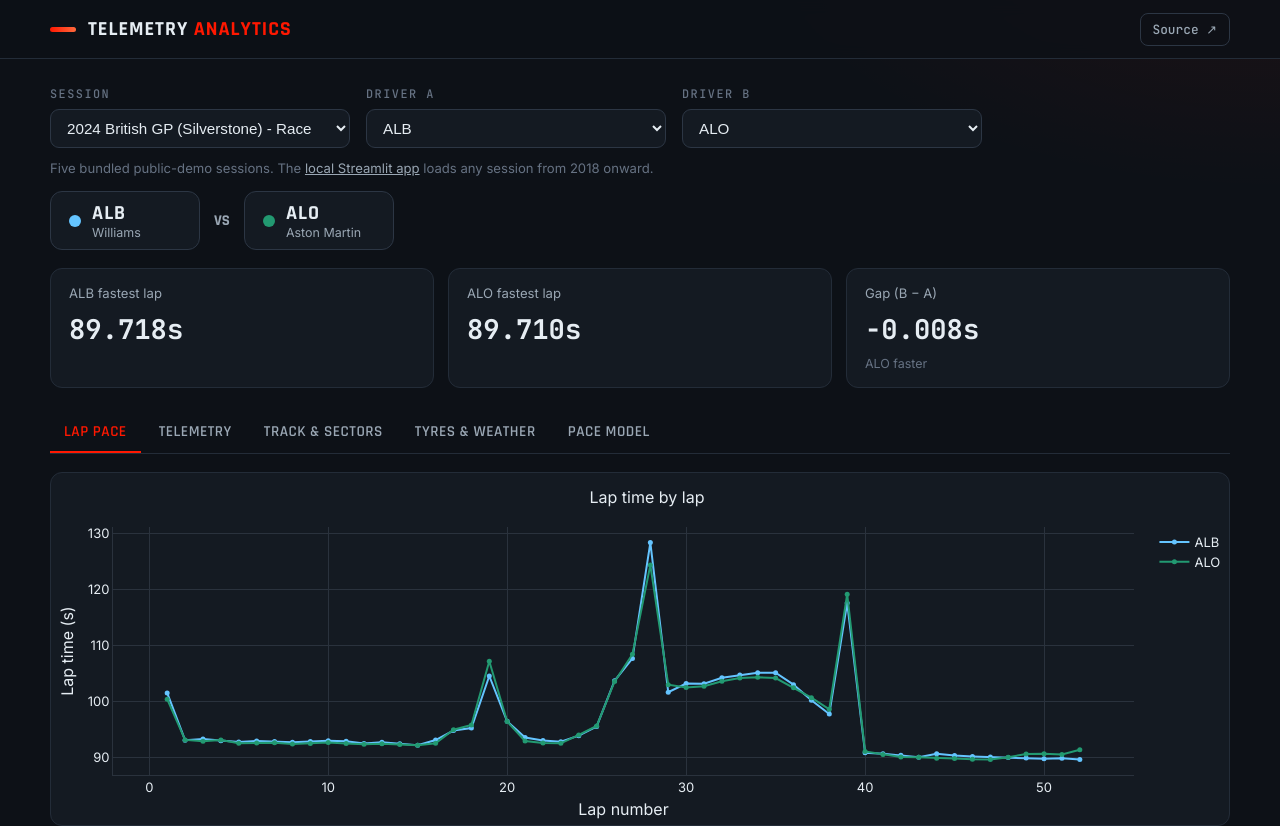
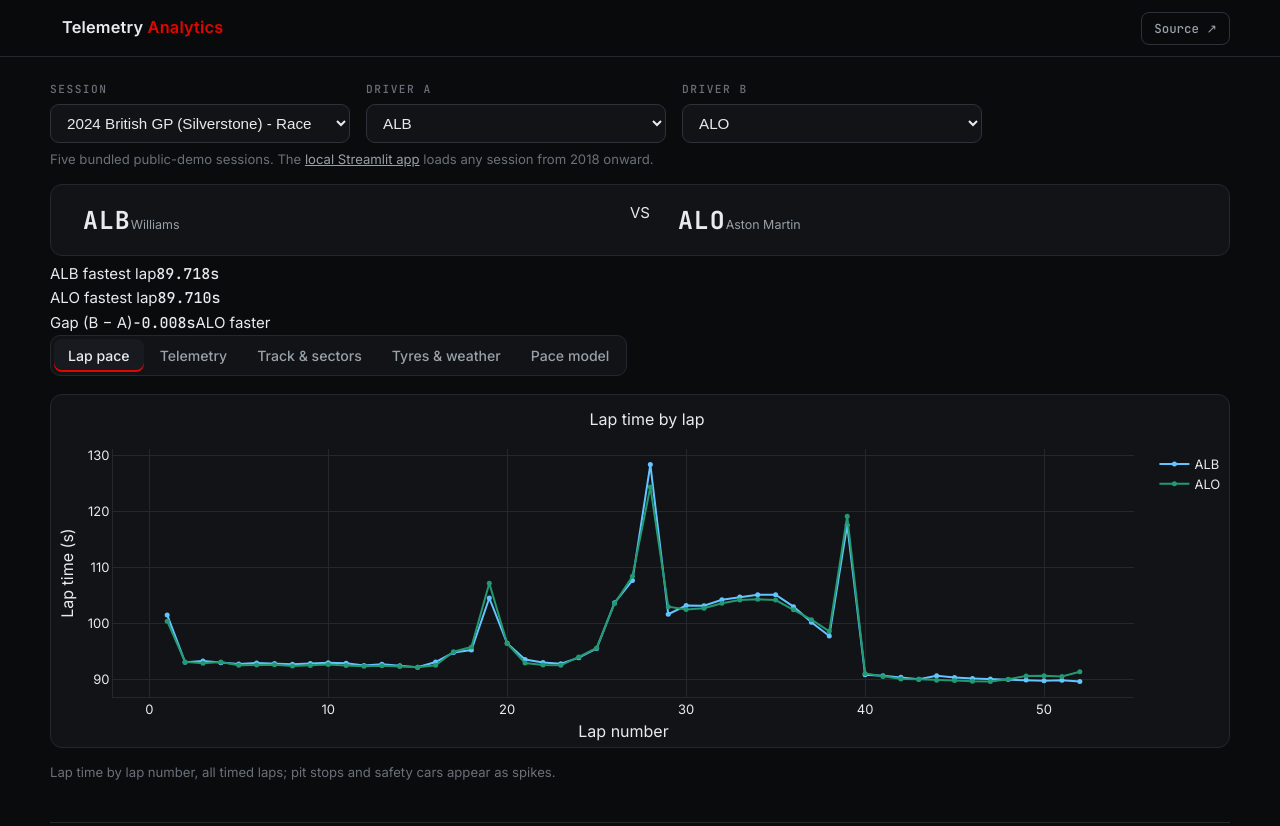
Before and after one commit to Johaan-Mannanal/motorsport-telemetry-analytics, a website built with Vite: page web/index.html in a window 1280 px wide. Shown: the top 826 px of the page. Built offline with nearby package versions, Linux system fonts and the light colour scheme.

Commit message:
Carbon tokens, Inter/mono type, and Pit Wall shell styles for the web dashboard

```diff
--- a/web/index.html
+++ b/web/index.html
@@ -5,11 +5,11 @@
   <meta name="viewport" content="width=device-width, initial-scale=1" />
   <title>Motorsport Telemetry Analytics</title>
   <meta name="description" content="Interactive Formula 1 telemetry dashboard: compare two drivers' fastest laps with speed, delta time, sector, tyre, and pace-model analysis." />
-  <meta name="theme-color" content="#0d1117" />
+  <meta name="theme-color" content="#0a0b0d" />
   <link rel="icon" href="/favicon.svg" type="image/svg+xml" />
   <link rel="preconnect" href="https://fonts.googleapis.com" />
   <link rel="preconnect" href="https://fonts.gstatic.com" crossorigin />
-  <link href="https://fonts.googleapis.com/css2?family=Rajdhani:wght@600;700&family=Inter:wght@400;500;600&family=JetBrains+Mono:wght@500;700&display=swap" rel="stylesheet" />
+  <link href="https://fonts.googleapis.com/css2?family=Inter:wght@400;500;600&family=JetBrains+Mono:wght@500;700&display=swap" rel="stylesheet" />
   <link rel="stylesheet" href="/src/style.css" />
 </head>
 <body>
--- a/web/src/style.css
+++ b/web/src/style.css
@@ -1,22 +1,21 @@
 :root {
-  --bg: #0d1117;
-  --panel: #141a22;
-  --border: #232c38;
-  --border-2: #2c3644;
-  --ink: #e6edf3;
-  --muted: #9aa7b4;
-  --faint: #667283;
-  --accent: #ff1801;
+  --bg: #0a0b0d;
+  --panel: #111317;
+  --panel-2: #171a1f;
+  --border: #23272e;
+  --border-2: #2e333b;
+  --ink: #e8eaed;
+  --muted: #98a0a8;
+  --faint: #6a7178;
+  --red: #e10600;
+  --red-soft: rgba(225, 6, 0, 0.12);
   --mono: 'JetBrains Mono', ui-monospace, monospace;
-  --display: 'Rajdhani', system-ui, sans-serif;
 }
 
 * { box-sizing: border-box; margin: 0; padding: 0; }
 
 body {
-  background:
-    radial-gradient(900px 480px at 100% -10%, rgba(255, 24, 1, 0.08), transparent 60%),
-    var(--bg);
+  background: var(--bg);
   color: var(--ink);
   font-family: 'Inter', system-ui, sans-serif;
   font-size: 15px;
@@ -24,56 +23,60 @@ body {
 }
 
 .wrap { width: min(100% - 36px, 1180px); margin-inline: auto; }
-.mono { font-family: var(--mono); }
+.mono { font-family: var(--mono); font-variant-numeric: tabular-nums; }
 .hidden { display: none; }
 
+:focus-visible { outline: 2px solid var(--red); outline-offset: 2px; border-radius: 4px; }
+
 /* Header */
-.top { border-bottom: 1px solid var(--border); background: rgba(13, 17, 23, 0.85); backdrop-filter: blur(8px); position: sticky; top: 0; z-index: 10; }
-.top-inner { display: flex; align-items: center; justify-content: space-between; height: 58px; }
+.top { border-bottom: 1px solid var(--border); background: rgba(10, 11, 13, 0.85); backdrop-filter: blur(8px); position: sticky; top: 0; z-index: 10; }
+.top-inner { display: flex; align-items: center; justify-content: space-between; height: 56px; }
 .brand { display: flex; align-items: center; gap: 12px; }
-.brand-mark { width: 26px; height: 5px; border-radius: 3px; background: linear-gradient(90deg, var(--accent), #ff6a3d); }
-.brand h1 { font-family: var(--display); font-size: 1.25rem; text-transform: uppercase; letter-spacing: 1px; }
-.brand em { color: var(--accent); font-style: normal; }
-.top-links a { color: var(--muted); font-family: var(--mono); font-size: 0.8rem; text-decoration: none;
+.brand h1 { font-size: 1.02rem; font-weight: 600; letter-spacing: 0.2px; }
+.brand em { color: var(--red); font-style: normal; }
+.lights { display: flex; gap: 4px; }
+.lights i { width: 9px; height: 9px; border-radius: 50%; background: rgba(225, 6, 0, 0.22); transition: background 0.12s, box-shadow 0.12s; }
+.lights i.on { background: var(--red); box-shadow: 0 0 10px rgba(225, 6, 0, 0.8); }
+.top-links a { color: var(--muted); font-family: var(--mono); font-size: 0.78rem; text-decoration: none;
   border: 1px solid var(--border-2); border-radius: 8px; padding: 7px 12px; }
-.top-links a:hover { color: var(--ink); border-color: var(--accent); }
+.top-links a:hover { color: var(--ink); border-color: var(--muted); }
 
 /* Controls */
-.controls { display: flex; flex-wrap: wrap; gap: 16px; margin: 26px 0 14px; }
-.controls label { display: flex; flex-direction: column; gap: 6px; font-size: 0.74rem;
+.controls { display: flex; flex-wrap: wrap; gap: 16px; margin: 24px 0 12px; }
+.controls label { display: flex; flex-direction: column; gap: 6px; font-size: 0.7rem;
   letter-spacing: 1.5px; text-transform: uppercase; color: var(--faint); font-family: var(--mono); }
 .controls select {
   background: var(--panel); color: var(--ink); border: 1px solid var(--border-2);
   border-radius: 9px; padding: 9px 12px; font-size: 0.95rem; min-width: 150px; cursor: pointer;
 }
 .controls select:first-of-type { min-width: 300px; }
-.controls select:focus-visible { outline: 2px solid var(--accent); }
+.controls select:focus-visible { outline: 2px solid var(--red); }
 
-/* Matchup chips */
-.matchup { display: flex; align-items: center; gap: 14px; margin: 10px 0 18px; flex-wrap: wrap; }
-.chip { display: flex; align-items: center; gap: 11px; background: var(--panel);
-  border: 1px solid var(--border-2); border-radius: 12px; padding: 10px 18px; min-width: 150px; }
-.chip .dot { width: 12px; height: 12px; border-radius: 50%; flex: 0 0 auto; }
-.chip .txt { display: flex; flex-direction: column; gap: 2px; line-height: 1.1; }
-.chip .abbr { font-family: var(--display); font-weight: 700; font-size: 1.25rem; letter-spacing: 1px; }
-.chip .team { color: var(--muted); font-size: 0.78rem; }
-.vs { font-family: var(--display); font-weight: 700; color: var(--muted); }
+/* Matchup timing tower */
+.matchup { display: grid; grid-template-columns: 1fr auto 1fr; align-items: stretch; gap: 14px;
+  background: var(--panel); border: 1px solid var(--border); border-radius: 12px;
+  padding: 16px 18px; margin: 14px 0 6px; }
+.chip { display: flex; align-items: center; gap: 14px; min-width: 0; }
+.chip-b { flex-direction: row-reverse; text-align: right; }
+.chip-bar { width: 4px; align-self: stretch; border-radius: 2px; background: var(--team); flex: 0 0 auto; }
+.chip-txt { display: flex; flex-direction: column; gap: 2px; line-height: 1.2; min-width: 0; }
+.chip .abbr { font-family: var(--mono); font-weight: 700; font-size: 1.55rem; letter-spacing: 1px; }
+.chip .team { color: var(--muted); font-size: 0.78rem; white-space: nowrap; overflow: hidden; text-overflow: ellipsis; }
+.chip .lap { font-family: var(--mono); color: var(--muted); font-size: 0.9rem; font-variant-numeric: tabular-nums; }
+.gap { display: flex; flex-direction: column; align-items: center; justify-content: center; gap: 2px; padding: 0 10px; }
+.gap-v { font-family: var(--mono); font-weight: 700; font-size: 2.3rem; line-height: 1; font-variant-numeric: tabular-nums; }
+.gap-sub { font-size: 0.78rem; font-weight: 600; }
+.session-sub { color: var(--faint); font-size: 0.78rem; font-family: var(--mono);
+  letter-spacing: 1px; text-transform: uppercase; margin: 6px 2px 14px; }
 
-/* Metric cards */
-.metrics { display: grid; grid-template-columns: repeat(auto-fit, minmax(200px, 1fr)); gap: 14px; margin-bottom: 24px; }
-.metric { background: var(--panel); border: 1px solid var(--border); border-radius: 12px; padding: 14px 18px;
-  display: flex; flex-direction: column; gap: 4px; }
-.metric-k { color: var(--muted); font-size: 0.82rem; }
-.metric-v { font-size: 1.7rem; font-weight: 700; }
-.metric-sub { color: var(--faint); font-size: 0.78rem; }
-
-/* Tabs */
-.tabs { display: flex; gap: 4px; border-bottom: 1px solid var(--border); margin-bottom: 18px; overflow-x: auto; }
-.tab { background: none; border: none; color: var(--muted); font-family: var(--display);
-  font-weight: 600; font-size: 0.95rem; letter-spacing: 0.5px; text-transform: uppercase;
-  padding: 10px 14px; cursor: pointer; border-bottom: 2px solid transparent; white-space: nowrap; }
+/* Tabs — segmented control */
+.tabs { display: inline-flex; gap: 2px; background: var(--panel); border: 1px solid var(--border);
+  border-radius: 10px; padding: 3px; margin-bottom: 18px; overflow-x: auto; max-width: 100%; }
+.tab { background: none; border: none; color: var(--muted); font-family: 'Inter', system-ui, sans-serif;
+  font-weight: 500; font-size: 0.88rem; padding: 8px 14px; cursor: pointer; border-radius: 8px;
+  white-space: nowrap; position: relative; }
 .tab:hover { color: var(--ink); }
-.tab.active { color: var(--accent); border-bottom-color: var(--accent); }
+.tab.active { color: var(--ink); background: var(--panel-2); box-shadow: inset 0 -2px 0 var(--red); }
 
 /* Panels & charts */
 .panel { margin-bottom: 40px; }
@@ -82,27 +85,68 @@ body {
 .grid2 { display: grid; grid-template-columns: 1fr 1fr; gap: 14px; }
 .grid-track { display: grid; grid-template-columns: 3fr 2fr; gap: 14px; align-items: start; }
 .caption { color: var(--faint); font-size: 0.82rem; margin: 4px 0 14px; }
-.demo-note { margin: -4px 0 12px; }
+.demo-note { margin: -6px 0 12px; }
 .demo-note a { color: var(--muted); text-decoration: underline; }
-.subh { font-family: var(--display); text-transform: uppercase; letter-spacing: 0.5px;
-  font-size: 1rem; margin: 14px 0 8px; }
+.subh { font-size: 0.78rem; font-weight: 600; letter-spacing: 1.5px; text-transform: uppercase;
+  color: var(--muted); margin: 14px 0 8px; }
 
-/* Tables */
-table { width: 100%; border-collapse: collapse; background: var(--panel);
-  border: 1px solid var(--border); border-radius: 12px; overflow: hidden; font-size: 0.88rem; }
-th, td { text-align: left; padding: 9px 13px; border-bottom: 1px solid var(--border); }
-th { color: var(--faint); font-family: var(--mono); font-size: 0.7rem; letter-spacing: 1.5px;
-  text-transform: uppercase; font-weight: 500; }
-tr:last-child td { border-bottom: none; }
+/* Stat tiles (weather, model metrics) */
+.stat-row { display: grid; grid-template-columns: repeat(auto-fit, minmax(140px, 1fr)); gap: 12px; margin-bottom: 16px; }
+.stat { background: var(--panel); border: 1px solid var(--border); border-radius: 10px;
+  padding: 12px 14px; display: flex; flex-direction: column; gap: 3px; }
+.stat-k { color: var(--faint); font-size: 0.72rem; letter-spacing: 1px; text-transform: uppercase; font-family: var(--mono); }
+.stat-v { font-family: var(--mono); font-weight: 700; font-size: 1.4rem; font-variant-numeric: tabular-nums; }
+.stat-accent .stat-v { color: var(--red); }
 
-.notes { margin-top: 8px; color: var(--muted); }
-.notes summary { cursor: pointer; font-family: var(--mono); font-size: 0.82rem; }
+/* Sector timing rows */
+.timing { background: var(--panel); border: 1px solid var(--border); border-radius: 12px; overflow: hidden; }
+.t-row { display: grid; grid-template-columns: 52px 1fr 1fr 96px; align-items: center;
+  padding: 11px 14px; border-bottom: 1px solid var(--border); }
+.t-row:last-child { border-bottom: none; }
+.t-head { color: var(--faint); font-size: 0.72rem; letter-spacing: 1px; text-transform: uppercase; padding-block: 9px; }
+.t-k { color: var(--faint); font-size: 0.78rem; letter-spacing: 1px; }
+.t-v { font-variant-numeric: tabular-nums; font-size: 0.95rem; padding-left: 10px; }
+.t-d { text-align: right; }
+.t-chip { display: inline-block; border-radius: 6px; padding: 2px 8px; font-size: 0.8rem;
+  font-weight: 700; font-variant-numeric: tabular-nums; }
+
+/* Stint bars */
+.stints { background: var(--panel); border: 1px solid var(--border); border-radius: 12px; padding: 16px 18px 26px; }
+.lane { display: grid; grid-template-columns: 56px 1fr; align-items: center; gap: 12px; margin-bottom: 12px; }
+.lane-k { color: var(--muted); font-weight: 700; font-size: 0.9rem; }
+.lane-track { position: relative; height: 30px; background: var(--bg); border-radius: 6px; }
+.seg { position: absolute; top: 0; height: 100%; border-radius: 6px; overflow: hidden;
+  display: flex; align-items: center; padding: 0 8px; box-shadow: 0 0 0 2px var(--panel); }
+.seg-label { font-size: 0.7rem; font-weight: 700; letter-spacing: 0.5px; white-space: nowrap; }
+.lane-axis { position: relative; height: 16px; margin-left: 68px; }
+.lane-axis .tick { position: absolute; transform: translateX(-50%); color: var(--faint); font-size: 0.68rem; }
+
+/* Methodology notes */
+.notes { margin-top: 8px; color: var(--muted); background: var(--panel); border: 1px solid var(--border);
+  border-radius: 10px; padding: 12px 16px; }
+.notes summary { cursor: pointer; font-family: var(--mono); font-size: 0.8rem; }
 .notes ul { margin: 10px 0 0 20px; font-size: 0.88rem; display: flex; flex-direction: column; gap: 6px; }
 
 .foot { border-top: 1px solid var(--border); margin-top: 20px; padding: 18px 0 26px;
   color: var(--faint); font-size: 0.78rem; }
 
+/* Lights-out loader & crossfades (behavior wired in Task 7) */
+main.preload { opacity: 0; }
+main.reveal { animation: reveal 0.3s ease-out; }
+@keyframes reveal { from { opacity: 0; transform: translateY(8px); } to { opacity: 1; transform: none; } }
+.panel:not(.hidden) { animation: fadein 0.15s ease-out; }
+@keyframes fadein { from { opacity: 0; } to { opacity: 1; } }
+
+@media (prefers-reduced-motion: reduce) {
+  main.preload { opacity: 1; }
+  main.reveal, .panel:not(.hidden) { animation: none; }
+  .lights i { transition: none; }
+}
+
 @media (max-width: 760px) {
   .grid2, .grid-track { grid-template-columns: 1fr; }
   .controls select:first-of-type { min-width: 100%; }
+  .matchup { grid-template-columns: 1fr; }
+  .chip-b { flex-direction: row; text-align: left; }
+  .gap { order: -1; }
 }
--- a/web/src/theme.ts
+++ b/web/src/theme.ts
@@ -1,12 +1,38 @@
 /** Shared visual tokens and F1 team colours (mirrors src/theme.py). */
 import type { Config, Layout } from 'plotly.js';
 
-export const BG = '#0d1117';
-export const PANEL = '#141a22';
-export const GRID = '#2a323d';
-export const INK = '#e6edf3';
-export const MUTED = '#9aa7b4';
-export const ACCENT = '#ff1801';
+export const BG = '#0a0b0d';
+export const PANEL = '#111317';
+export const PANEL2 = '#171a1f';
+export const GRID = '#23272e';
+export const INK = '#e8eaed';
+export const MUTED = '#98a0a8';
+export const FAINT = '#6a7178';
+export const ACCENT = '#e10600';
+
+/** Tyre compound colors (single source; used by stint bars and the degradation chart). */
+export const COMPOUND_COLORS: Record<string, string> = {
+  SOFT: '#ff2d55',
+  MEDIUM: '#ffd60a',
+  HARD: '#e8eaed',
+  INTERMEDIATE: '#30d158',
+  WET: '#0a84ff',
+};
+
+export function compoundColor(compound: string): string {
+  return COMPOUND_COLORS[compound.toUpperCase()] ?? MUTED;
+}
+
+/** Text color that stays readable on a compound-colored fill. */
+export function compoundText(compound: string): string {
+  return ['MEDIUM', 'HARD'].includes(compound.toUpperCase()) ? BG : INK;
+}
+
+/** '#rrggbb' + alpha -> 'rgba(...)'. */
+export function hexAlpha(hex: string, alpha: number): string {
+  const n = parseInt(hex.slice(1), 16);
+  return `rgba(${(n >> 16) & 255}, ${(n >> 8) & 255}, ${n & 255}, ${alpha})`;
+}
 
 const TEAM_COLORS: Record<string, string> = {
   'red bull': '#3671C6',
```
